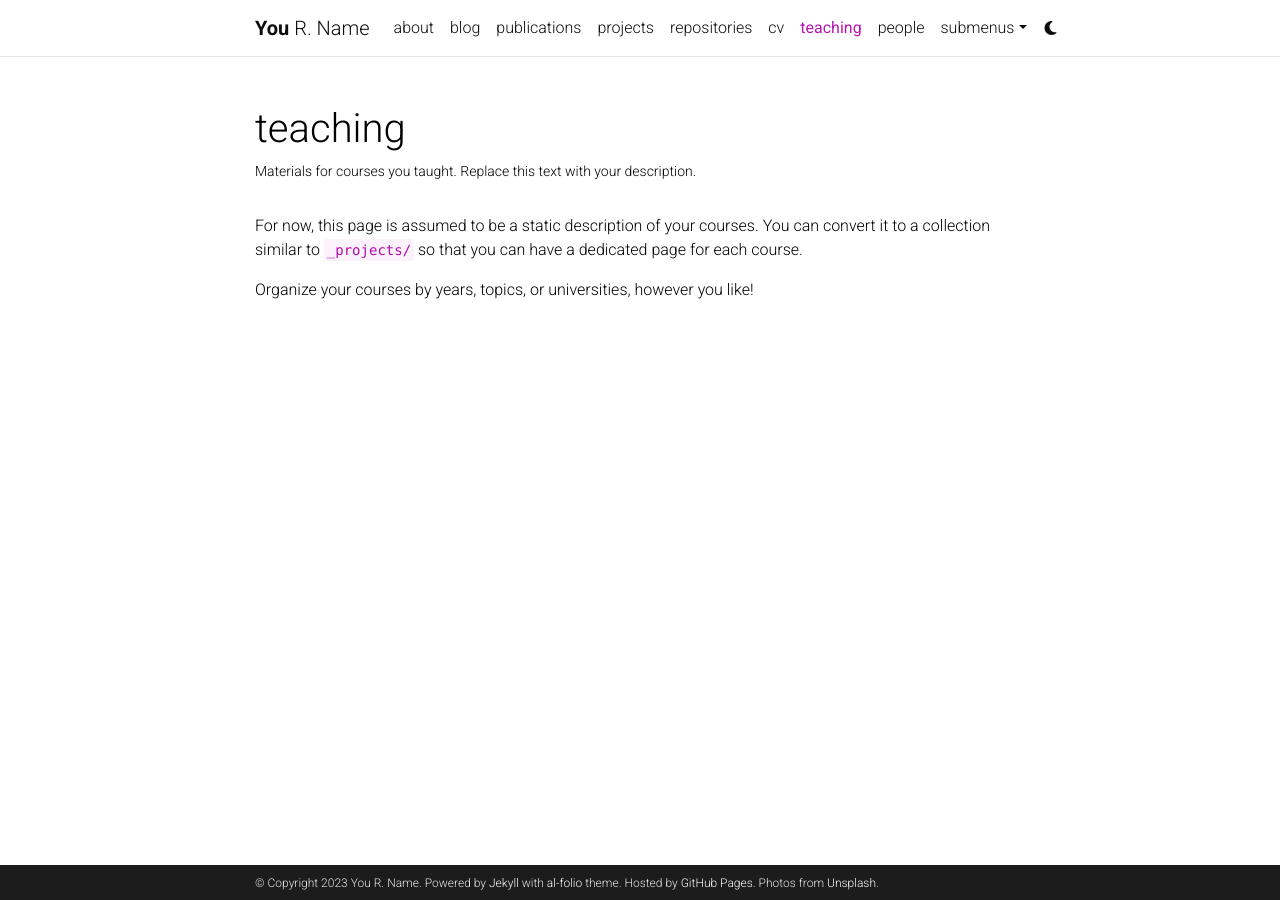
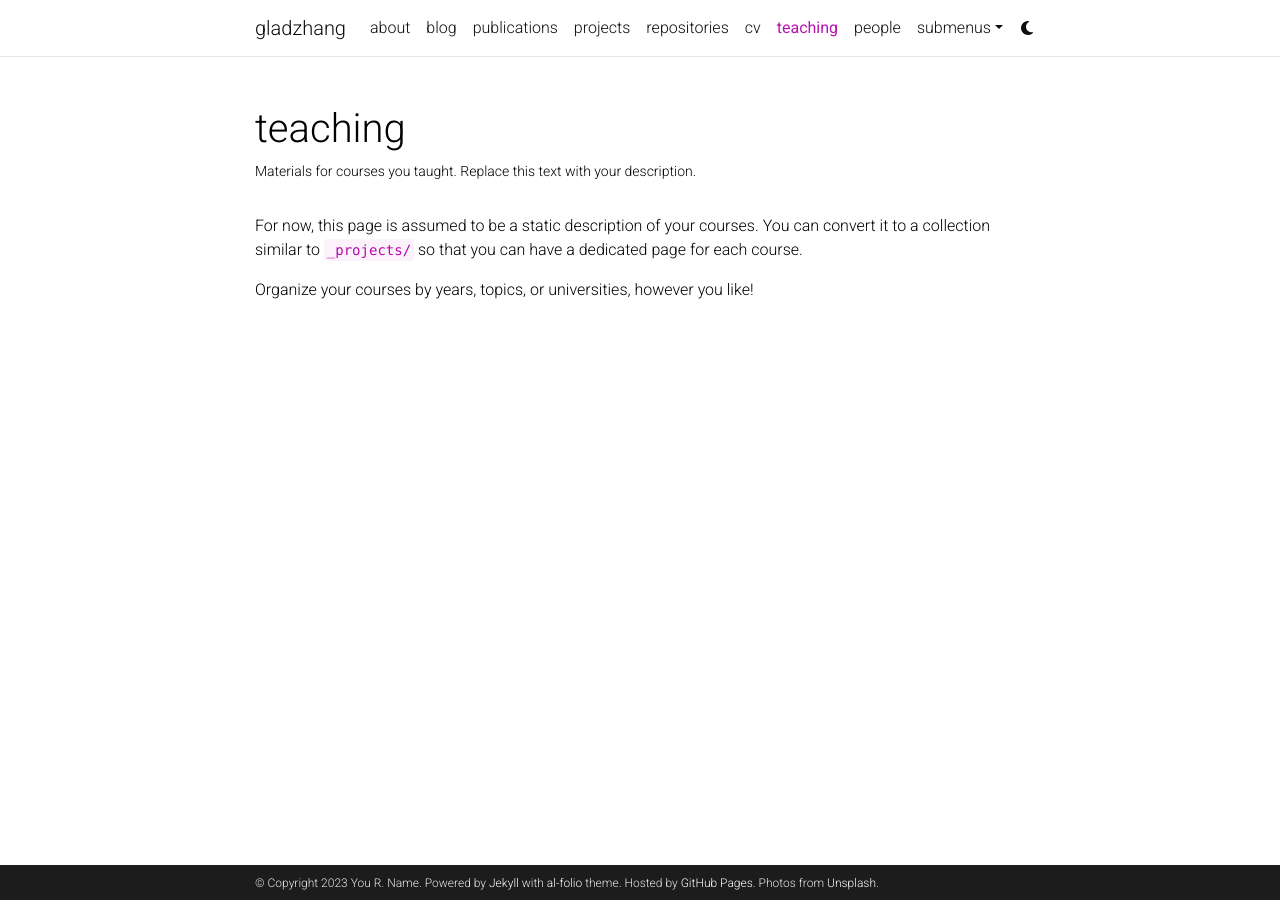
Before and after one commit to gladzhang/gladzhang.github.io, a Jekyll site: the page built from _pages/teaching.md, in a window 1280 px wide. Built offline with Jekyll 4.4.1, drawn with Linux system fonts in a browser that asks for light colours; comment, search, counter and statistics services are not loaded; a style sheet for code colours, icons or effects is not loaded.

Commit message:
Update _config.yml

```diff
--- a/_config.yml
+++ b/_config.yml
@@ -2,7 +2,7 @@
 # Site settings
 # -----------------------------------------------------------------------------
 
-title: blank # the website title (if blank, full name will be used instead)
+title: gladzhang # the website title (if blank, full name will be used instead)
 first_name: You
 middle_name: R.
 last_name: Name
```
